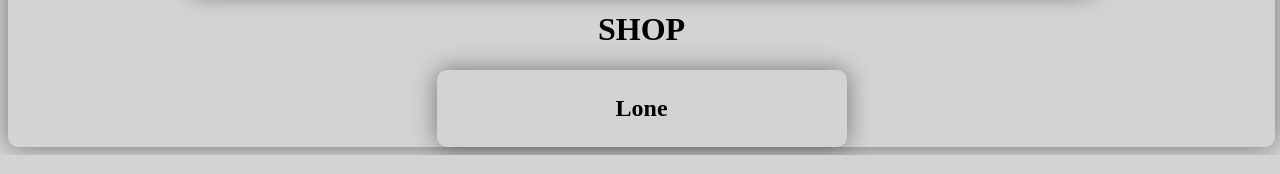
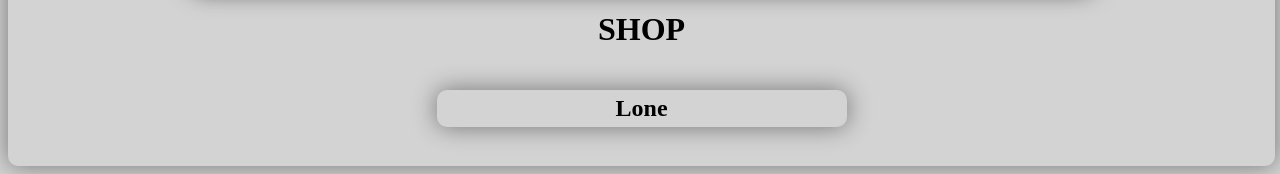
Before and after one commit to sparkmig/KostKlikker, a plain HTML site: page index.html in a window 1280 px wide. Shown: the part 875-1049 px from the top of the page. Drawn offline with Linux system fonts and the light colour scheme.

Commit message:
Update index.html

```diff
--- a/index.html
+++ b/index.html
@@ -1,4 +1,3 @@
-
 <html>
 	<head>
 		<link rel="stylesheet" type="text/css" href="style.css">
@@ -17,15 +16,13 @@
 					</div>
 				</div>
 				<div>
-					<img onclick="kostKlik()" id ="Billede" src="http://sarahtornoe.dk/wp-content/uploads/2019/12/Sarah_Da-min-mor-forlod-mig_1-1024x874.jpg" / >
+					<img onclick="kostKlik()" id ="Billede" src="http://sarahtoarnoe.dk/wp-content/uploads/2019/12/Sarah_Da-min-mor-forlod-mig_1-1024x874.jpg" / >
 				</div>
 			</div>
 			<div class="shop">
 				<div id ="shop">
 					<h1>SHOP</h1>
-					<div onclick="Lone()" class="shop-item" id ="LoneShop">
-						<h2>Lone<h2>
-						</div>
+						<h2 onclick="Lone()" class="shop-item" id ="LoneShop">Lone<h2>
 				</div>
 			</div>
 		</div>
```
